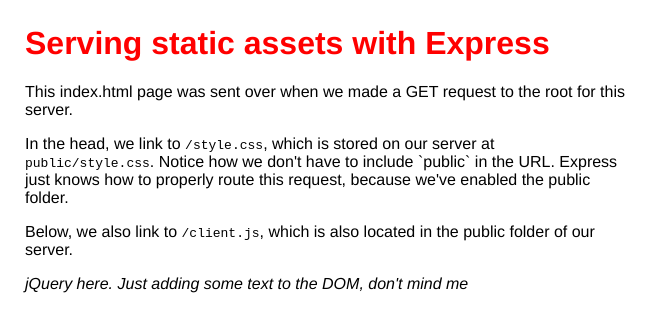
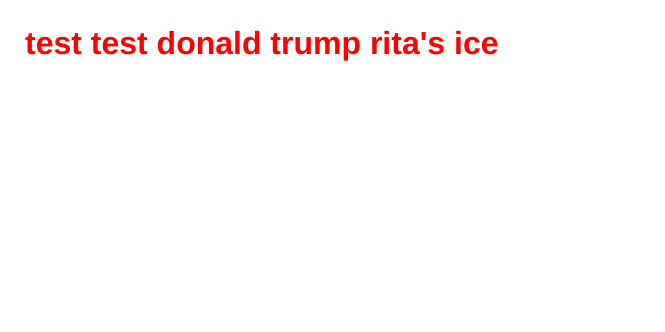
Before and after one commit to krp312/snobbly, a website: page views/index.html in a window 1280 px wide. Shown: the whole page, without its empty margins (0-665 px from the left). Drawn offline with nearby package versions, Linux system fonts and the light colour scheme.

Commit message:
things working locally

```diff
--- a/views/index.html
+++ b/views/index.html
@@ -11,17 +11,8 @@
   </head>
   <body>
     <header role="banner">
-      <h1>Serving static assets with Express</h1>
+      <h1>test test donald trump rita's ice</h1>
     </header>
-
-    <main role="main">
-      <p>This index.html page was sent over when we made a GET request to the root for this server.
-      </p>
-      <p>In the head, we link to <code>/style.css</code>, which is stored on our server at <code>public/style.css</code>. Notice how we don't have to include `public` in the URL. Express just knows how to properly route this request, because we've enabled the public folder.</p>
-      <p>Below, we also link to <code>/client.js</code>, which is also located in the public folder of our server.</p>
-    </main>
-
-
 
     <script src="//code.jquery.com/jquery-2.2.1.min.js"
             integrity="sha256-gvQgAFzTH6trSrAWoH1iPo9Xc96QxSZ3feW6kem+O00="
```
